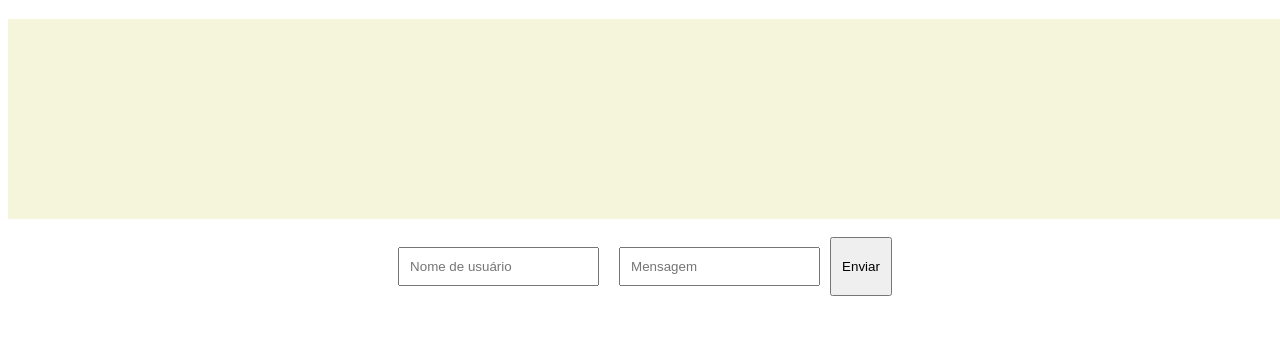
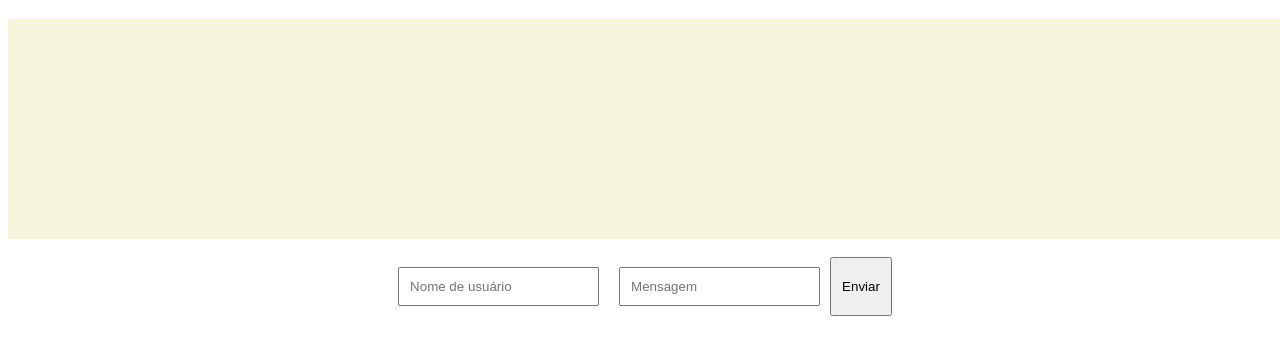
Before and after one commit to Jefferson-felipeh/nestjs-chat, a website: page public/index.html in a window 1280 px wide. Shown: the part 61-416 px from the top of the page. Drawn offline with nearby package versions, Linux system fonts and the light colour scheme; no server answers.

Commit message:
formatação

```diff
--- a/public/index.html
+++ b/public/index.html
@@ -9,7 +9,7 @@
 <body>
   <h1 style="text-align: center; text-decoration: underline;">Chat em Tempo Real com NestJs</h1>
   <div id="chat">
-    <ul style="width:100%; background-color: beige; font-size:18px; height: 200px;" id="messages"></ul>
+    <ul style="width:100%; background-color: beige; font-size:18px; height: 200px; padding:10px;" id="messages"></ul>
   </div>
   <div style="display: flex; width: 100%; justify-content: center;">
     <input style="padding: 10px; margin:10px;" id="username" placeholder="Nome de usuário" />
```
